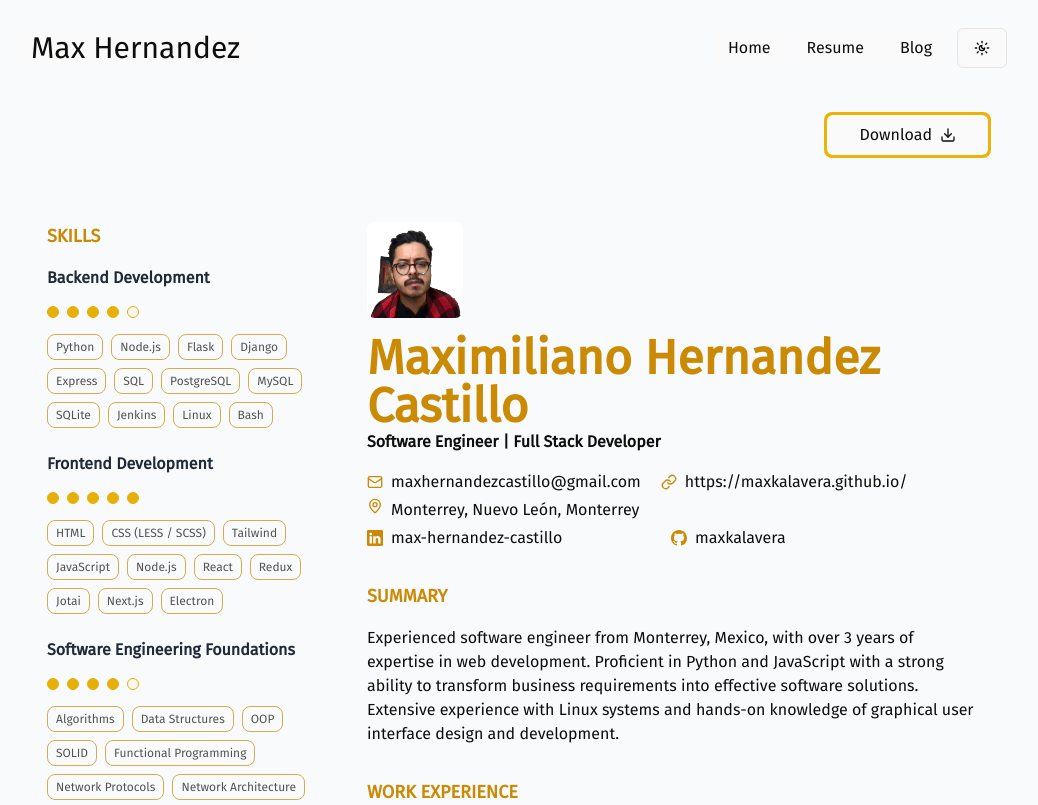
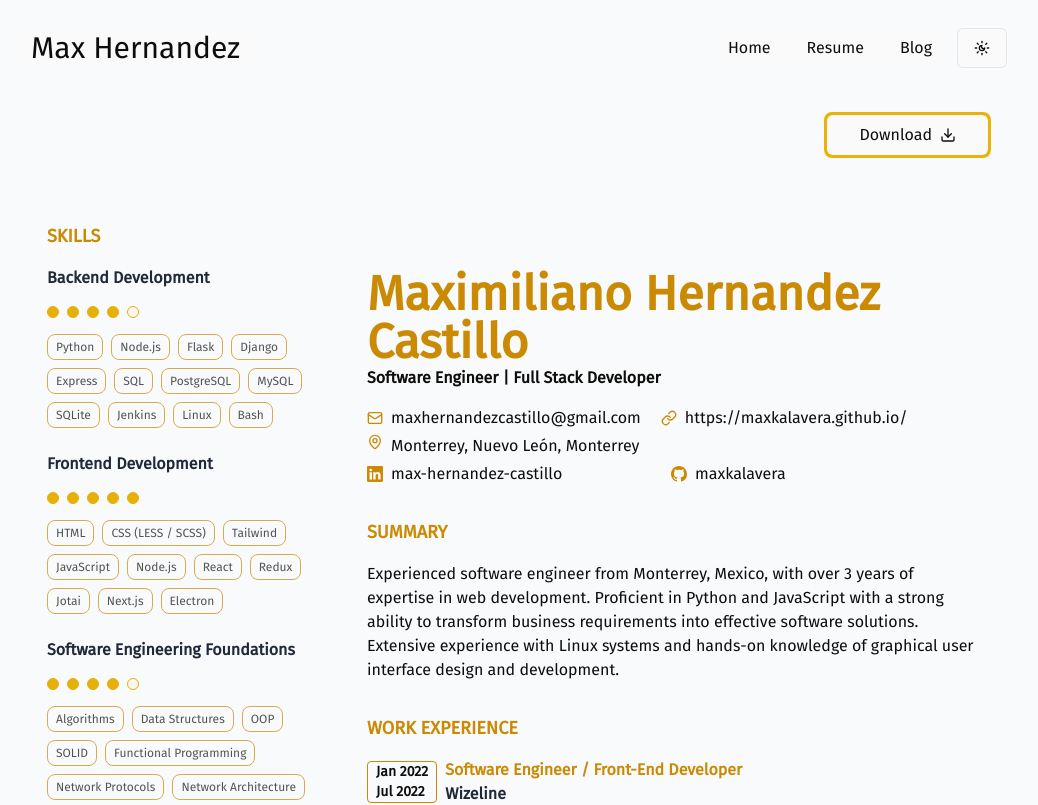
Before and after one commit to maxkalavera/maxkalavera.github.io, a Next.js app: page /resume in a window 1280 px wide. Shown: the top 805 px of the page, without its empty margins (129-1167 px from the left). Built offline with nearby package versions, Linux system fonts and the light colour scheme.

Commit message:
removed photo from resume page

```diff
--- a/src/app/resume/page.tsx
+++ b/src/app/resume/page.tsx
@@ -9,7 +9,6 @@ import {
 import { DownloadIcon } from "lucide-react";
 import ResumeTemplate from "@/components/ResumeTemplate";
 import resume from '@/../content/resume/resume.json';
-import profilePicture from "@/assets/images/profile.png";
 import GeneralLayout from "@/layouts/GeneralLayout";
 
 export default function ResumePage() {
@@ -32,8 +31,6 @@ export default function ResumePage() {
           <DropdownMenu>
             <DropdownMenuTrigger asChild>
               <DownloadButton
-                //variant="default"
-                //size="lg"
                 className={cn(
                   "flex flex-row justify-center items-center gap-2 flex-nowrap",
                 )}
@@ -70,9 +67,6 @@ export default function ResumePage() {
         </div>
         <ResumeTemplate
           resume={resume}
-          meta={{
-            profilePicture
-          }}
         />
       </div>
     </GeneralLayout>
--- a/src/components/ResumeTemplate.tsx
+++ b/src/components/ResumeTemplate.tsx
@@ -37,16 +37,16 @@ const styles = {
   icon: "min-w-4 size-4 text-primary-600 dark:text-primary-500"
 }
 
-interface Props extends React.ComponentPropsWithoutRef<React.ElementType>  {
+const ResumeTemplate = React.forwardRef<
+  HTMLDivElement,
+  React.ComponentPropsWithoutRef<React.ElementType> & {
     resume: JSONResumeType;
-  meta: JSONResumeMeta;
+    meta?: JSONResumeMeta;
   }
-
-// eslint-disable-next-line @typescript-eslint/no-unused-vars
-const ResumeTemplate = React.forwardRef<HTMLDivElement, Props>((
+>((
   {
     resume,
-    meta,
+    meta={},
     ...props
   },
   forwardedRef
@@ -223,17 +223,22 @@ function Header() {
           "flex flex-row justify-center sm:justify-start items-start gap-4 mb-1 flex-wrap",
         )}
       >
+        <div
+          className="w-full flex flex-row justify-center items-center py-4"
+        >
           { profilePicture && (
             <Image
               src={profilePicture}
               alt="Profile"
+              width={250}
               className={cn(
                 "dark:shadow-sm dark:shadow-primary-500 print:shadow-none",
-              "bg-white w-24 h-24 rounded-lg relative z-20 object-cover",
+                "bg-white rounded-lg relative z-20 object-cover",
                 "select-none pointer-events-none"
               )}
             />
           )}
+        </div>
         <div
           className="flex flex-col justify-start items-start gap-0 mb-2"
         >
```
Also changed, not shown: src/assets/images/profile.png (deleted). Lines whose indentation alone changed are shown as unchanged.
